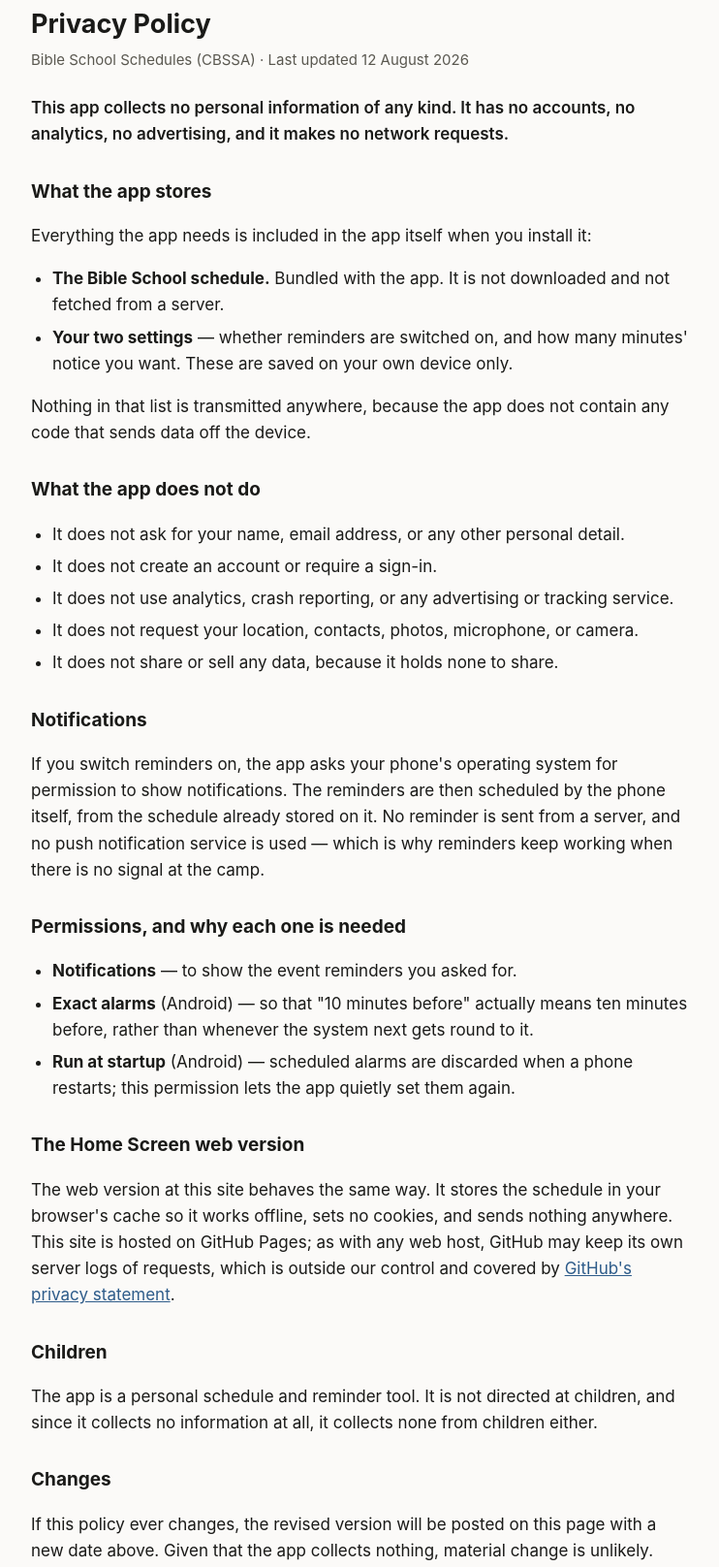
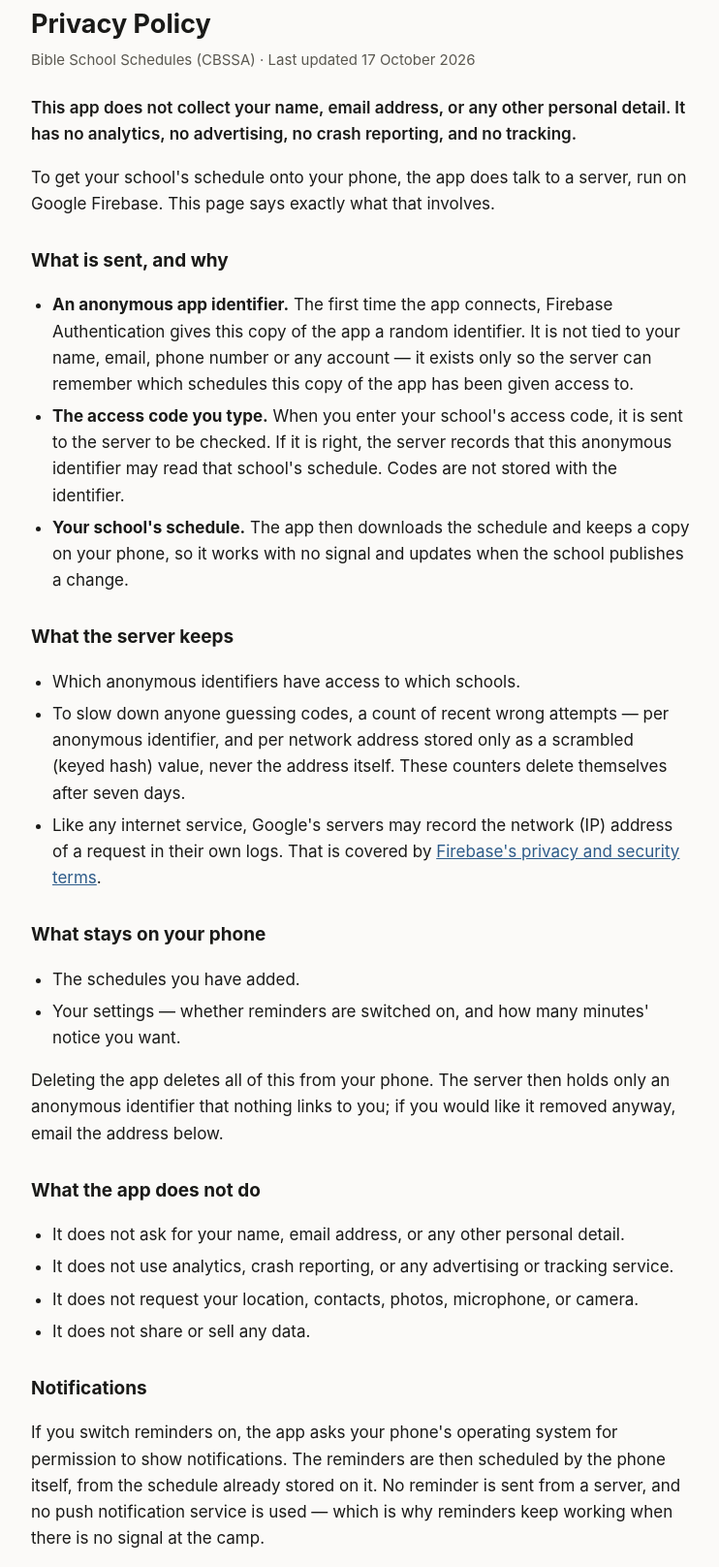
Before and after one commit to jpillion/bible-school-schedules, a plain HTML site: page privacy.html in a window 1280 px wide. Shown: the part 33-1649 px from the top of the page at 97% size, without its empty margins (268-1010 px from the left). Drawn offline with Linux system fonts and the light colour scheme.

Commit message:
Make the privacy policy true of 1.6.0 (jpillion/CBSSA#382)

```diff
--- a/privacy.html
+++ b/privacy.html
@@ -26,29 +26,56 @@
 <div class="wrap">
 
 <h1>Privacy Policy</h1>
-<p class="meta">Bible School Schedules (CBSSA) · Last updated 12 August 2026</p>
+<p class="meta">Bible School Schedules (CBSSA) · Last updated 17 October 2026</p>
 
-<p class="strong-note">This app collects no personal information of any kind. It has no
-accounts, no analytics, no advertising, and it makes no network requests.</p>
+<p class="strong-note">This app does not collect your name, email address, or any other
+personal detail. It has no analytics, no advertising, no crash reporting, and no tracking.</p>
 
-<h2>What the app stores</h2>
-<p>Everything the app needs is included in the app itself when you install it:</p>
+<p>To get your school's schedule onto your phone, the app does talk to a server, run on
+Google Firebase. This page says exactly what that involves.</p>
+
+<h2>What is sent, and why</h2>
 <ul>
-  <li><strong>The Bible School schedule.</strong> Bundled with the app. It is not downloaded
-    and not fetched from a server.</li>
-  <li><strong>Your two settings</strong> — whether reminders are switched on, and how many
-    minutes' notice you want. These are saved on your own device only.</li>
+  <li><strong>An anonymous app identifier.</strong> The first time the app connects, Firebase
+    Authentication gives this copy of the app a random identifier. It is not tied to your name,
+    email, phone number or any account — it exists only so the server can remember which
+    schedules this copy of the app has been given access to.</li>
+  <li><strong>The access code you type.</strong> When you enter your school's access code, it
+    is sent to the server to be checked. If it is right, the server records that this anonymous
+    identifier may read that school's schedule. Codes are not stored with the identifier.</li>
+  <li><strong>Your school's schedule.</strong> The app then downloads the schedule and keeps a
+    copy on your phone, so it works with no signal and updates when the school publishes a
+    change.</li>
 </ul>
-<p>Nothing in that list is transmitted anywhere, because the app does not contain any code
-that sends data off the device.</p>
+
+<h2>What the server keeps</h2>
+<ul>
+  <li>Which anonymous identifiers have access to which schools.</li>
+  <li>To slow down anyone guessing codes, a count of recent wrong attempts — per anonymous
+    identifier, and per network address stored only as a scrambled (keyed hash) value, never the
+    address itself. These counters delete themselves after seven days.</li>
+  <li>Like any internet service, Google's servers may record the network (IP) address of a
+    request in their own logs. That is covered by
+    <a href="https://firebase.google.com/support/privacy">Firebase's privacy and security
+    terms</a>.</li>
+</ul>
+
+<h2>What stays on your phone</h2>
+<ul>
+  <li>The schedules you have added.</li>
+  <li>Your settings — whether reminders are switched on, and how many minutes' notice you
+    want.</li>
+</ul>
+<p>Deleting the app deletes all of this from your phone. The server then holds only an
+anonymous identifier that nothing links to you; if you would like it removed anyway, email the
+address below.</p>
 
 <h2>What the app does not do</h2>
 <ul>
   <li>It does not ask for your name, email address, or any other personal detail.</li>
-  <li>It does not create an account or require a sign-in.</li>
   <li>It does not use analytics, crash reporting, or any advertising or tracking service.</li>
   <li>It does not request your location, contacts, photos, microphone, or camera.</li>
-  <li>It does not share or sell any data, because it holds none to share.</li>
+  <li>It does not share or sell any data.</li>
 </ul>
 
 <h2>Notifications</h2>
@@ -67,19 +94,19 @@ used — which is why reminders keep working when there is no signal at the camp
 </ul>
 
 <h2>The Home Screen web version</h2>
-<p>The web version at this site behaves the same way. It stores the schedule in your browser's
+<p>The web version at this site does not connect to the server described above. It stores the schedule in your browser's
 cache so it works offline, sets no cookies, and sends nothing anywhere. This site is hosted on
 GitHub Pages; as with any web host, GitHub may keep its own server logs of requests, which is
 outside our control and covered by
 <a href="https://docs.github.com/en/site-policy/privacy-policies/github-general-privacy-statement">GitHub's privacy statement</a>.</p>
 
 <h2>Children</h2>
-<p>The app is a personal schedule and reminder tool. It is not directed at children, and since
-it collects no information at all, it collects none from children either.</p>
+<p>The app is a personal schedule and reminder tool. It is not directed at children, and it
+collects no personal information from anyone, children included.</p>
 
 <h2>Changes</h2>
 <p>If this policy ever changes, the revised version will be posted on this page with a new date
-above. Given that the app collects nothing, material change is unlikely.</p>
+above.</p>
 
 <h2>Contact</h2>
 <p>Questions about this policy: <a href="mailto:jjpillion@gmail.com">jjpillion@gmail.com</a></p>
```
